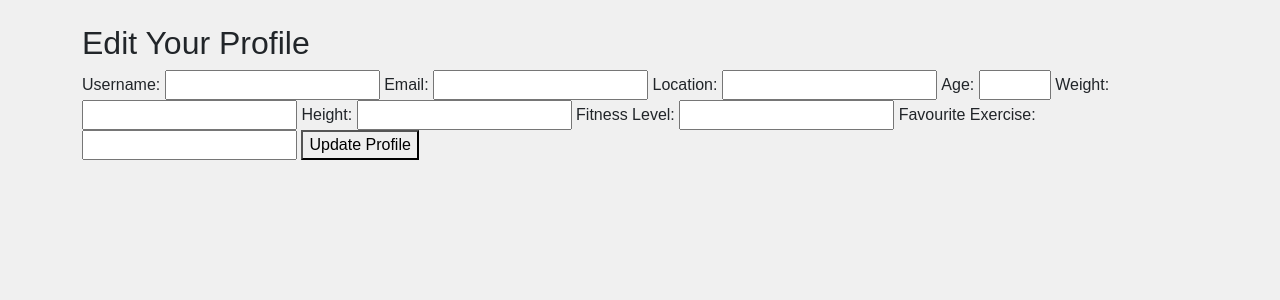
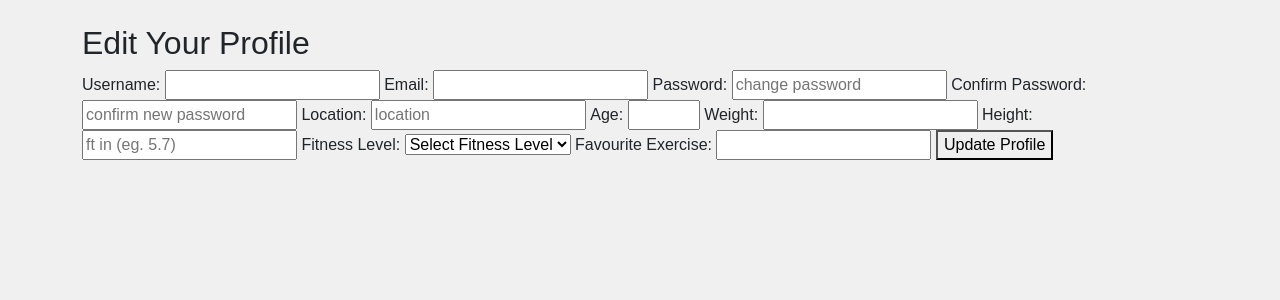
Before and after one commit to aysinakpinar/team_project_galaxy, a Flask app: template templates/profile.html in a window 1280 px wide. Shown: the part 56-356 px from the top of the page. Run offline with Flask 3, Linux system fonts and the light colour scheme; the template is opened without the code that fills it: values that come from a table or form of the project are taken from there, others are empty; parts of the project's set-up code (start-up, migrations or seed data) failed here and were passed over.

Commit message:
User profile minor changes

```diff
--- a/forms/user_profile_form.py
+++ b/forms/user_profile_form.py
@@ -1,19 +1,26 @@
 from flask_wtf import FlaskForm
-from wtforms import StringField, PasswordField, SubmitField, IntegerField, EmailField, FloatField
+from wtforms import StringField, PasswordField, SubmitField, IntegerField, EmailField, FloatField, SelectField
 from wtforms.validators import DataRequired, Email, Length, EqualTo, NumberRange, Optional
 from email_validator import *
 
 #Millie duplicated Aysin's code for signup
 class UserProfileForm(FlaskForm):
-    username = StringField("Username", validators=[Optional(), Length(min=3, max=20)])
-    email = EmailField("Email", validators=[Optional(), Email()])
+    username = StringField("Username", validators=[DataRequired(), Length(min=3, max=20)])
+    email = EmailField("Email", validators=[DataRequired(), Email()])
     password = PasswordField("Password", validators=[Optional(), Length(min=6)])
     confirm_password = PasswordField("Confirm Password", validators=[Optional(), EqualTo("password")])
-    location = StringField("Location", validators=[Optional()])
+    location = StringField("Location", validators=[DataRequired()])
     age = IntegerField("Age", validators=[Optional(), NumberRange(min=18, max=150)])
     weight = IntegerField("Weight", validators=[Optional(), NumberRange(min=0)])
     height = FloatField("Height", validators=[Optional(), NumberRange(min=0)])
-    fitness_level = StringField("Fitness Level", validators=[Optional()])
+    fitness_level = SelectField("Fitness Level",
+                                choices=[
+                                    ("", "Select Fitness Level"),
+                                    ("beginner", "Beginner"),
+                                    ("intermediate", "Intermediate"),
+                                    ("advanced", "Advanced")
+                                ],
+                                validators=[Optional()])
     favourite_exercise = StringField("Favourite Exercise", validators=[Optional()])
 
 
--- a/templates/profile.html
+++ b/templates/profile.html
@@ -12,8 +12,14 @@
     <label>Email:</label>
     {{ form.email() }}
 
+    <label>Password:</label>
+    {{ form.password(placeholder="change password") }}
+
+    <label>Confirm Password:</label>
+    {{ form.confirm_password(placeholder="confirm new password") }}
+
     <label>Location:</label>
-    {{ form.location() }}
+    {{ form.location(placeholder="location")}}
 
     <label>Age:</label>
     {{ form.age() }}
@@ -22,7 +28,7 @@
     {{ form.weight() }}
 
     <label>Height:</label>
-    {{ form.height() }}
+    {{ form.height(placeholder="ft in (eg. 5.7)") }}
 
     <label>Fitness Level:</label>
     {{ form.fitness_level() }}
```
